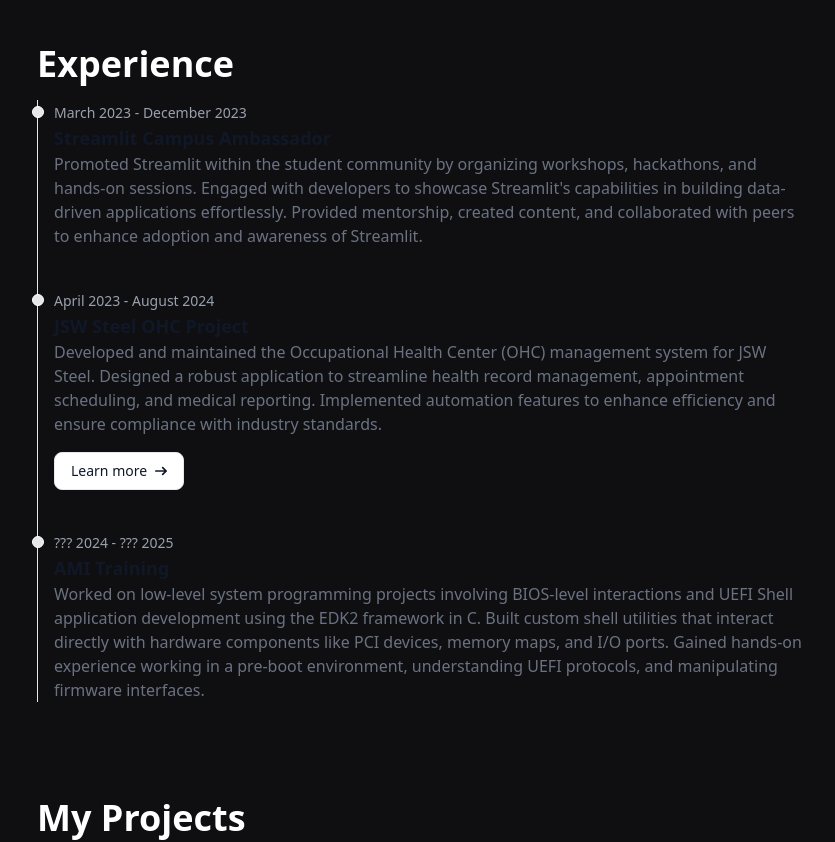
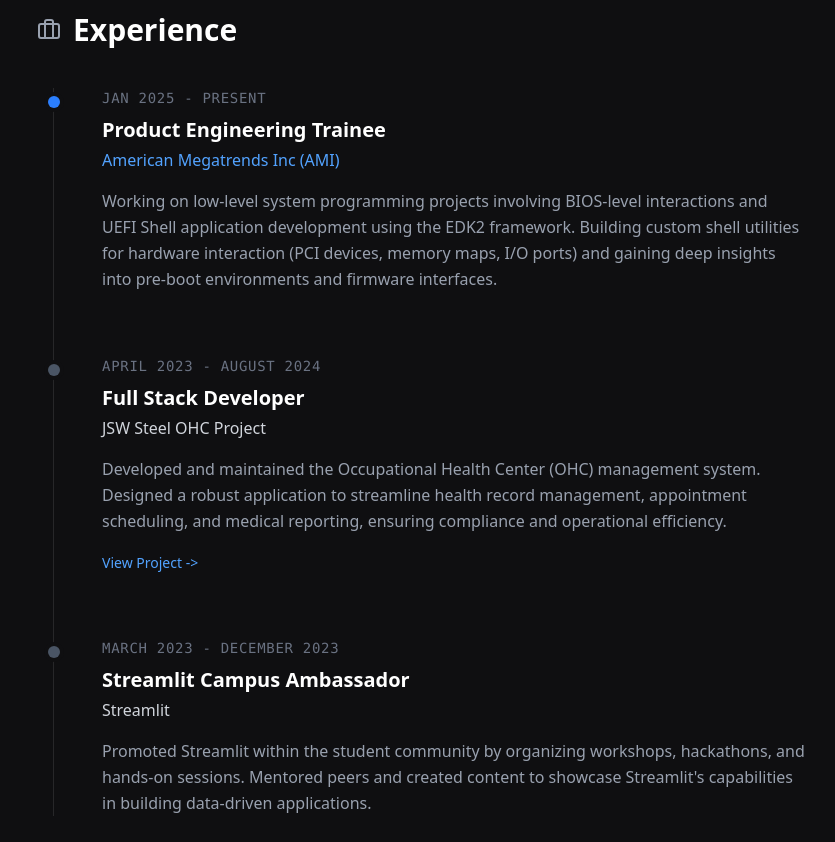
Before and after one commit to Shabari-K-S/Portfolio, a React (Vite) app: page / in a window 1280 px wide. Shown: the part 640-1482 px from the top of the page, without its empty margins (219-1054 px from the left). Built offline with nearby package versions, Linux system fonts and the light colour scheme.

Commit message:
Update the clean UI

```diff
--- a/src/Component/ui/Experience.tsx
+++ b/src/Component/ui/Experience.tsx
@@ -1,37 +1,52 @@
+import { Briefcase } from "lucide-react";
 
 const Experience = () => {
     return (
         <div>
-        <h1 className="text-4xl font-bold text-white mt-8 mb-4">Experience</h1>
-        <ol className="relative border-s border-gray-200 dark:border-gray-700">
-            <li className="mb-10 ms-4">
-                <div className="absolute w-3 h-3 bg-gray-200 rounded-full mt-1.5 -start-1.5 border border-white dark:border-gray-900 dark:bg-gray-700"></div>
-                <time className="mb-1 text-sm font-normal leading-none text-gray-400 dark:text-gray-500">March 2023 - December 2023</time>
-                <h3 className="text-lg font-semibold text-gray-900 dark:text-white">Streamlit Campus Ambassador </h3>
-                <p className="text-base font-normal text-gray-500 dark:text-gray-400">Promoted Streamlit within the student community by organizing workshops, hackathons, and hands-on sessions. Engaged with developers to showcase Streamlit's capabilities in building data-driven applications effortlessly. Provided mentorship, created content, and collaborated with peers to enhance adoption and awareness of Streamlit.</p>
-            </li>
-            <li className="mb-10 ms-4">
-                <div className="absolute w-3 h-3 bg-gray-200 rounded-full mt-1.5 -start-1.5 border border-white dark:border-gray-900 dark:bg-gray-700"></div>
-                <time className="mb-1 text-sm font-normal leading-none text-gray-400 dark:text-gray-500">April 2023 - August 2024</time>
-                <h3 className="text-lg font-semibold text-gray-900 dark:text-white">JSW Steel OHC Project</h3>
-                <p className="text-base font-normal text-gray-500 dark:text-gray-400">Developed and maintained the Occupational Health Center (OHC) management system for JSW Steel. Designed a robust application to streamline health record management, appointment scheduling, and medical reporting. Implemented automation features to enhance efficiency and ensure compliance with industry standards.</p>
-                <a href="/projects/jsw-ohc-python" className="mt-4 inline-flex items-center px-4 py-2 text-sm font-medium text-gray-900 bg-white border border-gray-200 rounded-lg hover:bg-gray-100 hover:text-blue-700 focus:z-10 focus:ring-4 focus:outline-none focus:ring-gray-100 focus:text-blue-700 dark:bg-gray-800 dark:text-gray-400 dark:border-gray-600 dark:hover:text-white dark:hover:bg-gray-700 dark:focus:ring-gray-700">
-                    Learn more
-                    <svg className="w-3 h-3 ms-2 rtl:rotate-180" aria-hidden="true" xmlns="http://www.w3.org/2000/svg" fill="none" viewBox="0 0 14 10">
-                        <path stroke="currentColor" stroke-linecap="round" stroke-linejoin="round" stroke-width="2" d="M1 5h12m0 0L9 1m4 4L9 9"/>
-                    </svg>
+            <h2 className="text-2xl md:text-3xl font-bold text-white mb-10 flex items-center gap-3">
+                <Briefcase className="w-6 h-6 text-gray-400" />
+                Experience
+            </h2>
+
+            <div className="relative border-l border-white/10 ml-3 md:ml-4 space-y-12 md:space-y-16">
+
+                {/* AMI */}
+                <div className="relative pl-8 md:pl-12 group">
+                    <div className="absolute -left-[5px] md:-left-[6px] top-2 w-2.5 h-2.5 md:w-3 md:h-3 rounded-full bg-blue-500 ring-4 ring-[#0f0f11] group-hover:bg-blue-400 transition-colors"></div>
+                    <span className="text-xs md:text-sm text-gray-500 font-mono mb-2 block uppercase tracking-wider">Jan 2025 - Present</span>
+                    <h3 className="text-lg md:text-xl font-bold text-white mb-1">Product Engineering Trainee</h3>
+                    <div className="text-blue-400 font-medium mb-4 text-sm md:text-base">American Megatrends Inc (AMI)</div>
+                    <p className="text-gray-400 leading-relaxed text-sm md:text-base">
+                        Working on low-level system programming projects involving BIOS-level interactions and UEFI Shell application development using the EDK2 framework. Building custom shell utilities for hardware interaction (PCI devices, memory maps, I/O ports) and gaining deep insights into pre-boot environments and firmware interfaces.
+                    </p>
+                </div>
+
+                {/* JSW */}
+                <div className="relative pl-8 md:pl-12 group">
+                    <div className="absolute -left-[5px] md:-left-[6px] top-2 w-2.5 h-2.5 md:w-3 md:h-3 rounded-full bg-gray-600 ring-4 ring-[#0f0f11] group-hover:bg-gray-500 transition-colors"></div>
+                    <span className="text-xs md:text-sm text-gray-500 font-mono mb-2 block uppercase tracking-wider">April 2023 - August 2024</span>
+                    <h3 className="text-lg md:text-xl font-bold text-white mb-1">Full Stack Developer</h3>
+                    <div className="text-gray-300 font-medium mb-4 text-sm md:text-base">JSW Steel OHC Project</div>
+                    <p className="text-gray-400 leading-relaxed text-sm md:text-base mb-4">
+                        Developed and maintained the Occupational Health Center (OHC) management system. Designed a robust application to streamline health record management, appointment scheduling, and medical reporting, ensuring compliance and operational efficiency.
+                    </p>
+                    <a href="/projects/jsw-ohc-python" className="inline-flex items-center text-sm font-medium text-blue-400 hover:text-blue-300 transition-colors">
+                        View Project -&gt;
                     </a>
-            </li>
-            <li className="mb-10 ms-4">
-                <div className="absolute w-3 h-3 bg-gray-200 rounded-full mt-1.5 -start-1.5 border border-white dark:border-gray-900 dark:bg-gray-700"></div>
-                <time className="mb-1 text-sm font-normal leading-none text-gray-400 dark:text-gray-500">??? 2024 - ??? 2025</time>
-                <h3 className="text-lg font-semibold text-gray-900 dark:text-white">AMI Training</h3>
-                <p className="text-base font-normal text-gray-500 dark:text-gray-400">
-                    Worked on low-level system programming projects involving BIOS-level interactions and UEFI Shell application development using the EDK2 framework in C. Built custom shell utilities that interact directly with hardware components like PCI devices, memory maps, and I/O ports. Gained hands-on experience working in a pre-boot environment, understanding UEFI protocols, and manipulating firmware interfaces.
+                </div>
+
+                {/* Streamlit */}
+                <div className="relative pl-8 md:pl-12 group">
+                    <div className="absolute -left-[5px] md:-left-[6px] top-2 w-2.5 h-2.5 md:w-3 md:h-3 rounded-full bg-gray-600 ring-4 ring-[#0f0f11] group-hover:bg-gray-500 transition-colors"></div>
+                    <span className="text-xs md:text-sm text-gray-500 font-mono mb-2 block uppercase tracking-wider">March 2023 - December 2023</span>
+                    <h3 className="text-lg md:text-xl font-bold text-white mb-1">Streamlit Campus Ambassador</h3>
+                    <div className="text-gray-300 font-medium mb-4 text-sm md:text-base">Streamlit</div>
+                    <p className="text-gray-400 leading-relaxed text-sm md:text-base">
+                        Promoted Streamlit within the student community by organizing workshops, hackathons, and hands-on sessions. Mentored peers and created content to showcase Streamlit's capabilities in building data-driven applications.
                     </p>
-            </li>
-        </ol>
+                </div>
 
+            </div>
         </div>
     )
 }
--- a/src/Component/ui/ProjectList.tsx
+++ b/src/Component/ui/ProjectList.tsx
@@ -7,7 +7,7 @@
     return (
         <div>
             <h1 className="text-4xl font-bold text-white mb-2">My Projects</h1>
-        <div className="flex gap-10 mt-10 mb-10">
+            <div className="grid grid-cols-1 md:grid-cols-2 lg:grid-cols-3 gap-6 md:gap-10 mt-10 mb-10">
                 {
                     data.map((project, index) => (
                         <ProjectCard key={index} name={project.name} lang={project.lang} desc={project.desc} id={project.id} />
@@ -18,7 +18,7 @@
                 <a href="/projects" className="mt-4 inline-flex items-center px-4 py-2 text-sm font-medium text-gray-900 bg-white border border-gray-200 rounded-lg hover:bg-gray-100 hover:text-blue-700 focus:z-10 focus:ring-4 focus:outline-none focus:ring-gray-100 focus:text-blue-700 dark:bg-gray-800 dark:text-gray-400 dark:border-gray-600 dark:hover:text-white dark:hover:bg-gray-700 dark:focus:ring-gray-700">
                     Show more
                     <svg className="w-3 h-3 ms-2 rtl:rotate-180" aria-hidden="true" xmlns="http://www.w3.org/2000/svg" fill="none" viewBox="0 0 14 10">
-                        <path stroke="currentColor" stroke-linecap="round" stroke-linejoin="round" stroke-width="2" d="M1 5h12m0 0L9 1m4 4L9 9"/>
+                        <path stroke="currentColor" stroke-linecap="round" stroke-linejoin="round" stroke-width="2" d="M1 5h12m0 0L9 1m4 4L9 9" />
                     </svg>
                 </a>
             </div>
```
Lines whose indentation alone changed are shown as unchanged.
